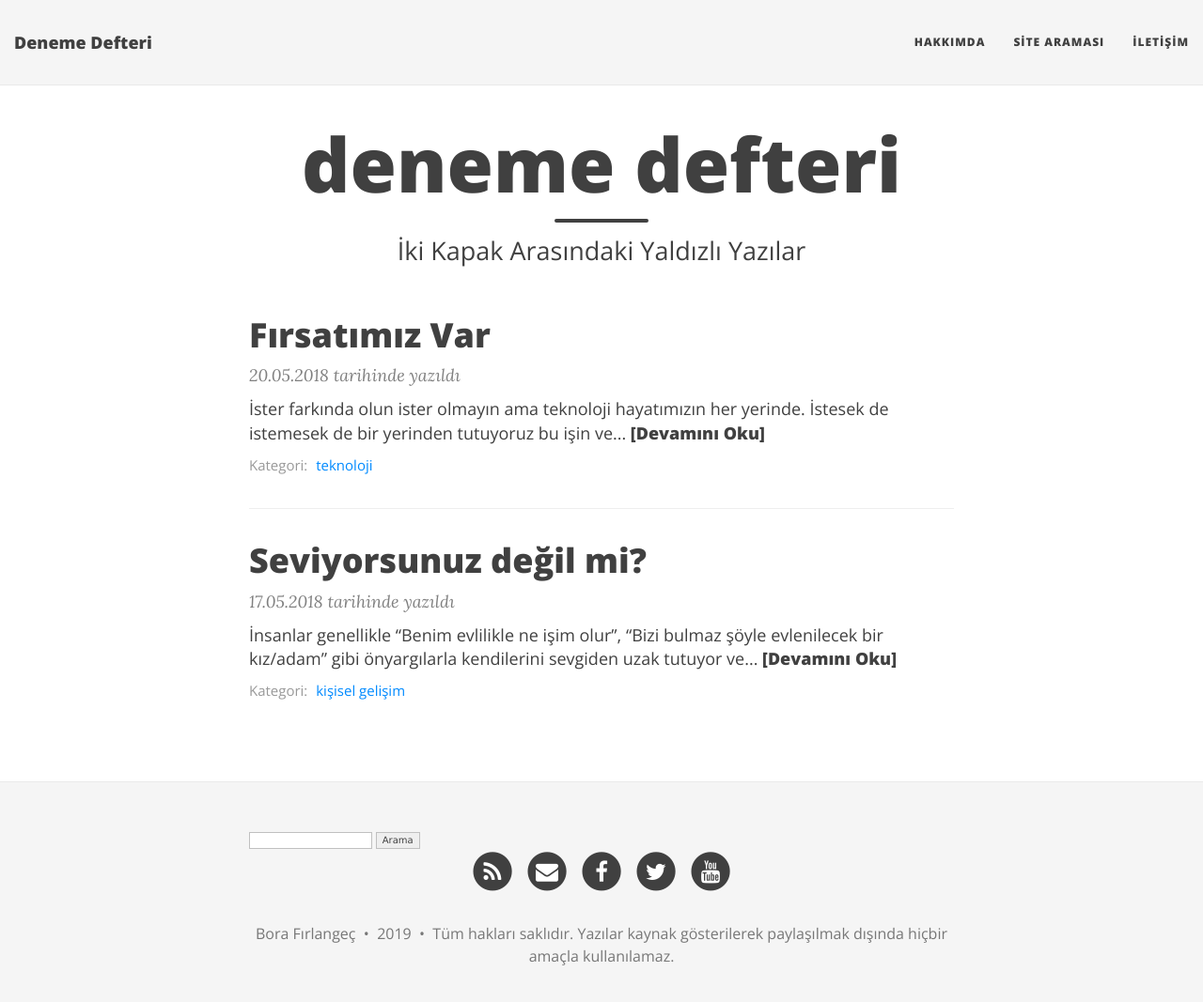
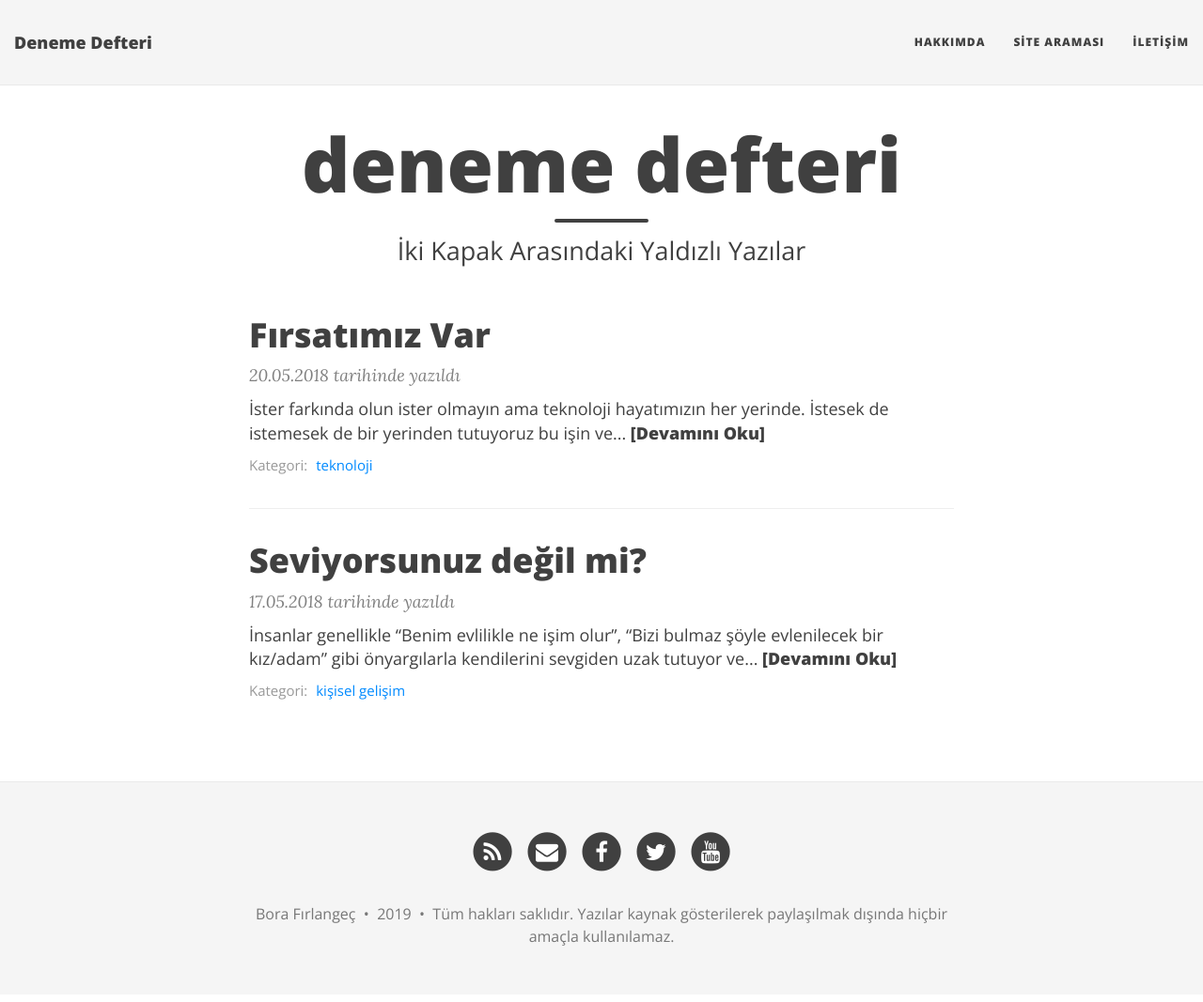
Before and after one commit to borfirbora/borfirbora.github.io, a Jekyll site: the page built from index.html, in a window 1280 px wide and 1080 px high. Shown: the top 1067 px of the window at 94% size. Built offline with Jekyll 4.4.1, drawn with Linux system fonts in a browser that asks for light colours; nearby versions of some CDN libraries; the list of posts is cut into pages by our own code.

Commit message:
Update footer.html

```diff
--- a/_includes/footer.html
+++ b/_includes/footer.html
@@ -2,13 +2,6 @@
   <div class="container beautiful-jekyll-footer">
     <div class="row">
       <div class="col-lg-8 col-lg-offset-2 col-md-10 col-md-offset-1">
-<form name="google" action="http://www.google.com/custom" method="get" target="_blank">
-<input type=hidden name=sitesearch value="denemedefteri.com">
-<INPUT type=hidden name=sa VALUE="Google Search">
-<input type=hidden name=domains value="denemedefteri.com">
-<input type="text" name="q" size="20" length="64" class="search" value="" style="font-family: Verdana; font-size: 10px; border: 1px solid #C0C0C0">
-<input type="submit" class="Arama" value="Arama" style="font-family: Verdana; font-size: 10px; border: 1px solid #C0C0C0">
-</form>
         <ul class="list-inline text-center footer-links">
           {%- for link in site.social-network-links -%}
             {%- assign curkey = link[0] -%}
```
